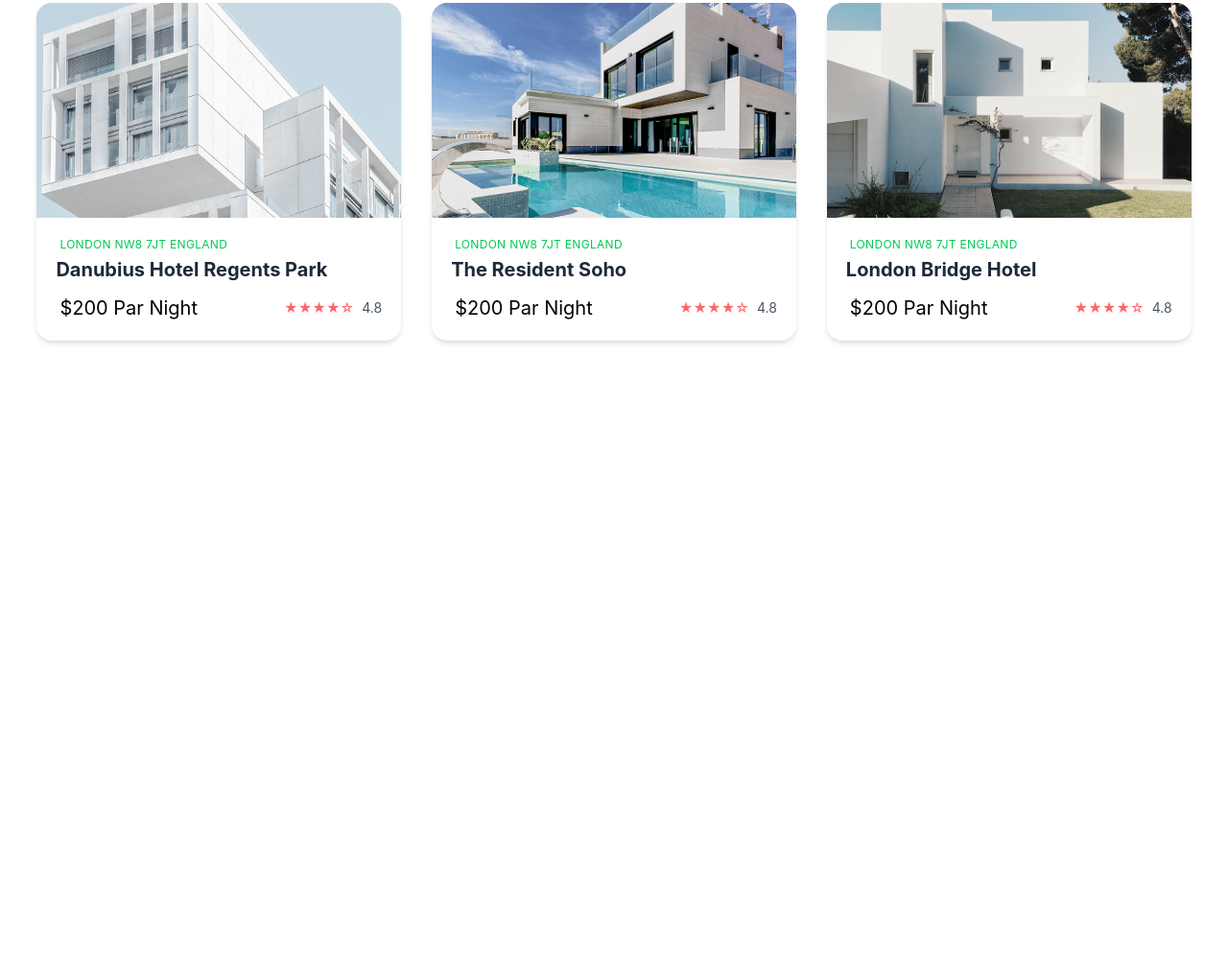
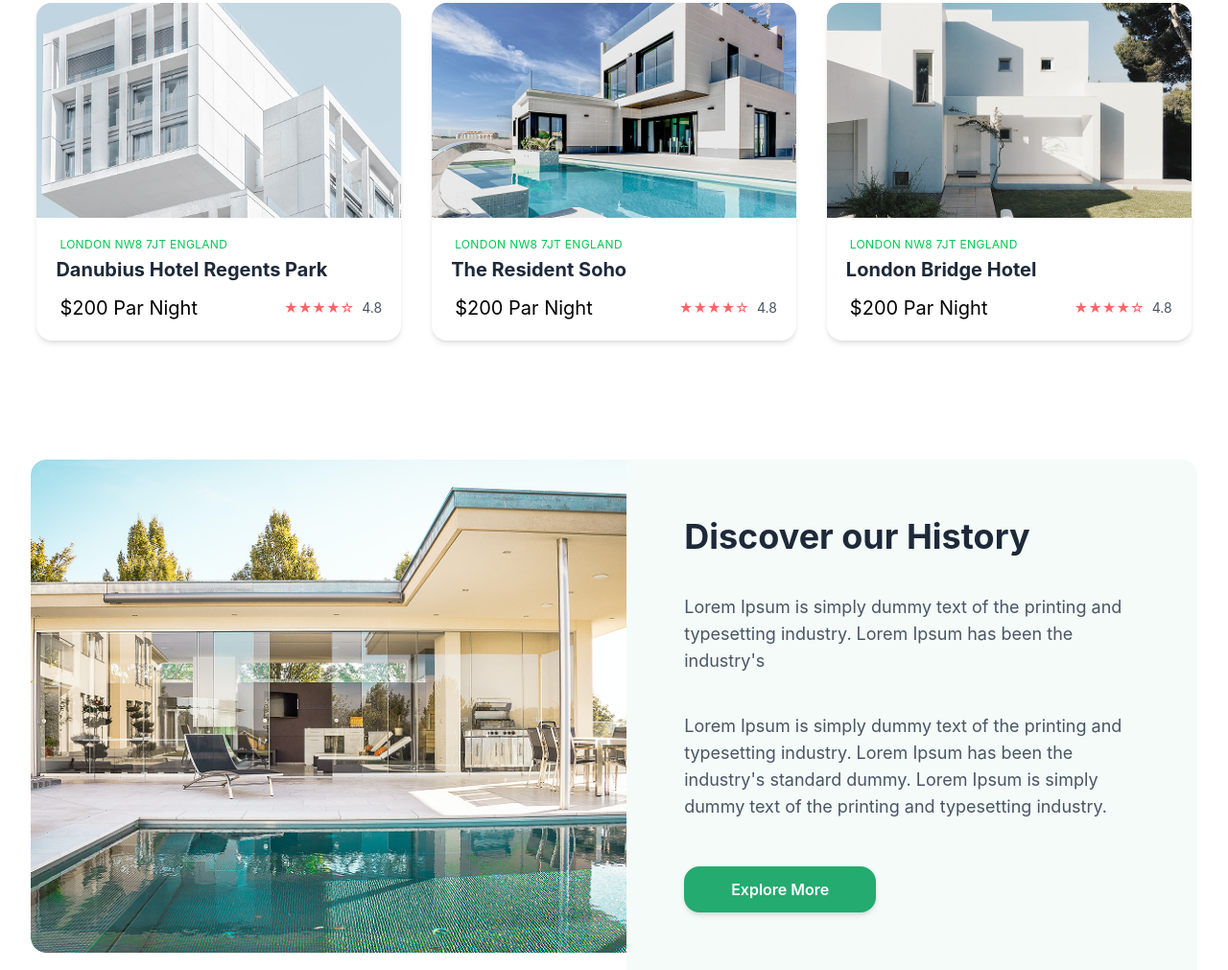
Before and after one commit to MuhammadNematov/branch, a website: page page.html in a window 1280 px wide. Shown: the part 1087-2098 px from the top of the page at 96% size. Before the commit the page ends 1506 px from the top, so only its background shows below. Drawn offline with nearby package versions, Linux system fonts and the light colour scheme; files that its build step writes are made by us from their sources.

Commit message:
section2

```diff
--- a/page.html
+++ b/page.html
@@ -162,5 +162,20 @@
         </div>
     </div>
 
+
+    <section class="max-w-[1300px] mx-auto px-5 md:px-8 mt-10 md:mt-15 flex flex-col lg:flex-row gap-6 lg:gap-0">
+    <div class="w-full lg:w-auto">
+        <img class="w-full h-auto object-cover rounded-l-none lg:rounded-l-2xl" src="./src/img/image (34).png" alt="History">
+    </div>
+    <div class="w-full lg:w-[600px] p-6 md:p-8 lg:p-15 bg-[#F4FBF8] flex flex-col gap-4 lg:gap-10 rounded-r-2xl lg:rounded-r-2xl rounded-b-2xl lg:rounded-b-none">
+        <h1 class="text-2xl md:text-3xl lg:text-4xl font-bold text-gray-800">Discover our History</h1>
+        <p class="text-gray-600 text-base md:text-lg">Lorem Ipsum is simply dummy text of the printing and typesetting industry. Lorem Ipsum has been the industry's</p>
+        <p class="text-gray-600 text-base md:text-lg">Lorem Ipsum is simply dummy text of the printing and typesetting industry. Lorem Ipsum has been the industry's standard dummy. Lorem Ipsum is simply dummy text of the printing and typesetting industry.</p>
+        <button class="bg-[#24AB70] w-40 md:w-50 text-white font-semibold px-6 py-2 md:px-8 md:py-3 rounded-2xl shadow-md hover:bg-green-700 transition mt-2">
+            Explore More
+        </button>
+    </div>
+
+</section>
 </body>
 </html>
```
